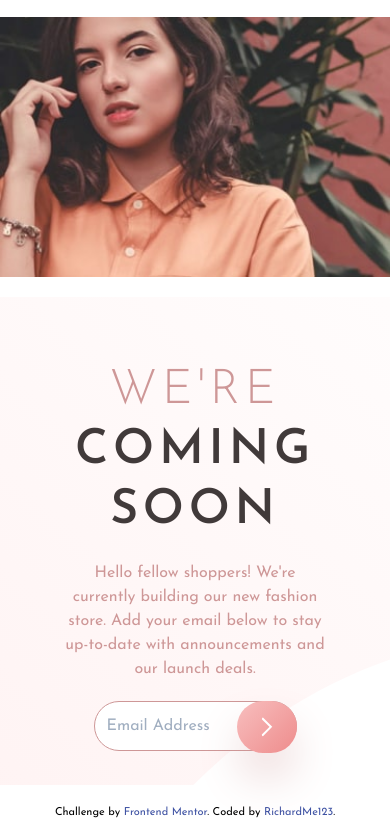
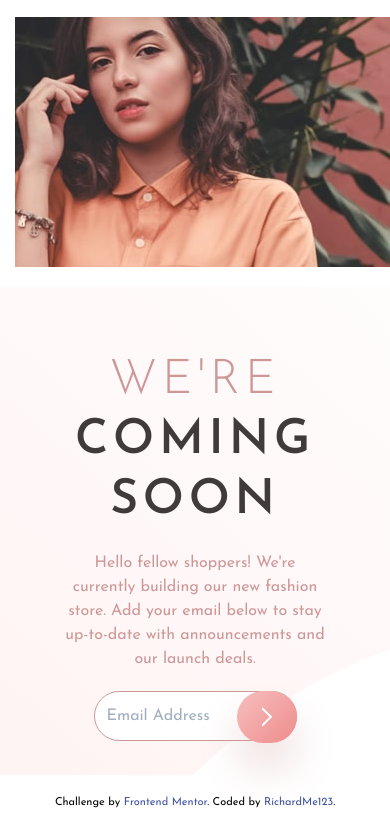
Before and after one commit to MeRichard123/frontendmentor-tailwind, a website: page index.html in a window 390 px wide. Shown: the part 48-882 px from the top of the page. Drawn offline with Linux system fonts and the light colour scheme.

Commit message:
image fix

```diff
--- a/index.html
+++ b/index.html
@@ -43,6 +43,11 @@
       #mark {
         transform: translateX(-4rem) translateY(50%);
       }
+      @media screen and (max-width: 900px) {
+        #image {
+          width: 100%;
+        }
+      }
       @media screen and (min-width: 1000px) {
         #mark {
           transform: translateX(-8rem) translateY(50%);
@@ -51,12 +56,12 @@
     </style>
   </head>
   <body class="font-Josefin">
-    <div id="logo" class="m-3 lg:fixed lg:mx-32">
+    <div id="logo" class="m-3 lg:fixed lg:mx-32 lg:mt-6">
       <img src="./images/logo.svg" alt="" />
     </div>
-    <main class="lg:grid lg:grid-cols-2">
-      <section class="lg:col-start-2 lg:col-end-3">
-        <picture class="w-full">
+    <main class="lg:grid lg:grid-cols-2 lg">
+      <div class="lg:col-start-2 lg:col-end-3" style="justify-self: end;">
+        <picture class="md-full">
           <source
             media="(min-width: 1440px )"
             srcset="./images/hero-desktop.jpg"
@@ -68,11 +73,12 @@
           <img
             src="./images/hero-desktop.jpg"
             alt=""
-            class="w-full my-5 lg:m-0 lg:h-screen"
+            id="image"
+            class="h-full object-cover my-5 lg:m-0 lg:h-screen"
           />
         </picture>
-      </section>
-      <section
+      </div>
+      <div
         style="background-image: url('../images/bg-pattern-desktop.svg');"
         class="flex flex-col justify-center my-0 mb-5 mx-auto flex-auto items-center lg:items-start lg:px-32 lg:col-start-1 lg:col-end-2 lg:row-start-1"
       >
@@ -92,10 +98,11 @@
           launch deals.
         </p>
 
-        <form action="" id="form" class="relative lg:w-4/5 lg:w-4/5">
+        <form id="form" class="relative lg:w-4/5 lg:w-4/5">
           <input
             type="text"
             name="email"
+            aria-label="email input"
             id="email-input"
             placeholder="Email Address"
             class="border p-3 border-solid border-red rounded-full lg:w-full"
@@ -103,6 +110,7 @@
           <button type="submit" class="outline-none absolute top-0 right-0">
             <img
               src="./images/icon-arrow.svg"
+              aria-label="submit button"
               class="button p-4 px-6 lg:px-12 rounded-full cursor-pointer shadow"
               alt=""
             />
@@ -117,7 +125,7 @@
         <span class="text-softRed text-xs my-2 invisible" id="error"
           >Please enter a valid email</span
         >
-      </section>
+      </div>
     </main>
 
     <footer>
```
